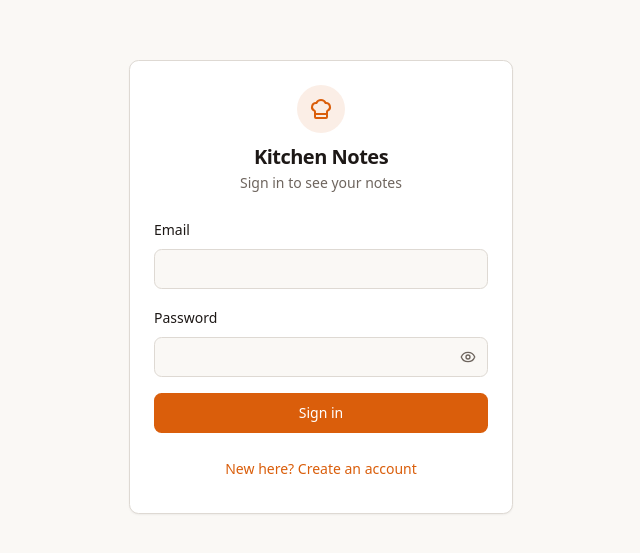
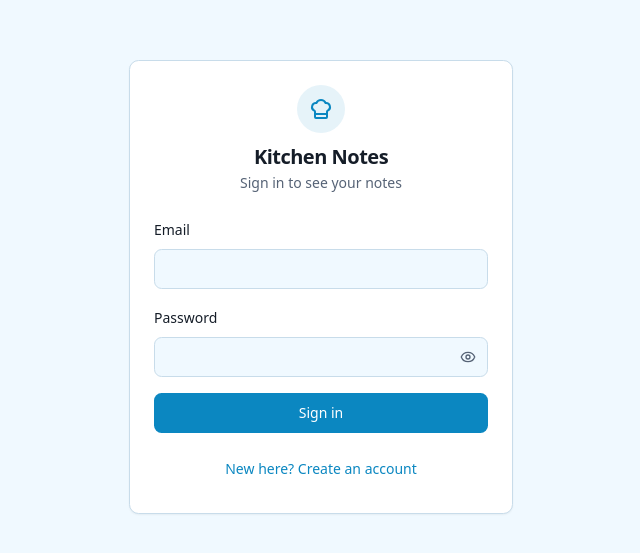
Before and after one commit to Prithika3/Kitchen-Notes, a Next.js app: page /login in a window 1280 px wide. Shown: the part 113-666 px from the top of the page, without its empty margins (319-959 px from the left). Built offline with nearby package versions, Linux system fonts and the light colour scheme; no server answers.

Commit message:
Change theme to light blue

```diff
--- a/app/globals.css
+++ b/app/globals.css
@@ -4,23 +4,23 @@
 
 @layer base {
   :root {
-    --background: 36 33% 97%;
-    --foreground: 20 14% 10%;
+    --background: 204 100% 97%;
+    --foreground: 215 30% 12%;
     --card: 0 0% 100%;
-    --card-foreground: 20 14% 10%;
-    --primary: 24 90% 45%;
+    --card-foreground: 215 30% 12%;
+    --primary: 199 89% 40%;
     --primary-foreground: 0 0% 100%;
-    --secondary: 30 25% 92%;
-    --secondary-foreground: 20 14% 15%;
-    --muted: 30 20% 92%;
-    --muted-foreground: 25 8% 40%;
-    --accent: 30 30% 90%;
-    --accent-foreground: 20 14% 15%;
+    --secondary: 204 80% 92%;
+    --secondary-foreground: 215 30% 15%;
+    --muted: 204 70% 93%;
+    --muted-foreground: 215 16% 40%;
+    --accent: 204 80% 90%;
+    --accent-foreground: 215 30% 15%;
     --destructive: 0 72% 48%;
     --destructive-foreground: 0 0% 100%;
-    --border: 30 15% 85%;
-    --input: 30 15% 85%;
-    --ring: 24 90% 45%;
+    --border: 204 45% 85%;
+    --input: 204 45% 85%;
+    --ring: 199 89% 40%;
     --radius: 0.6rem;
   }
 }
```
